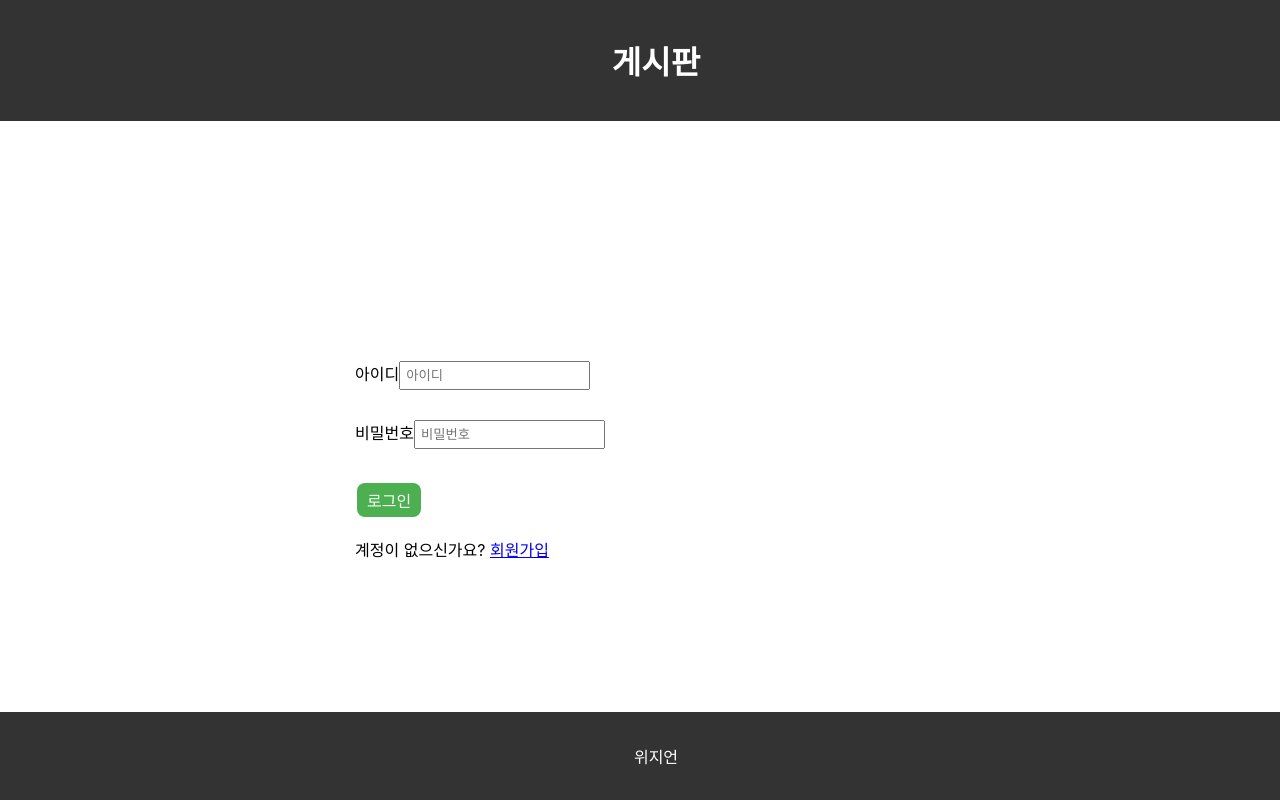
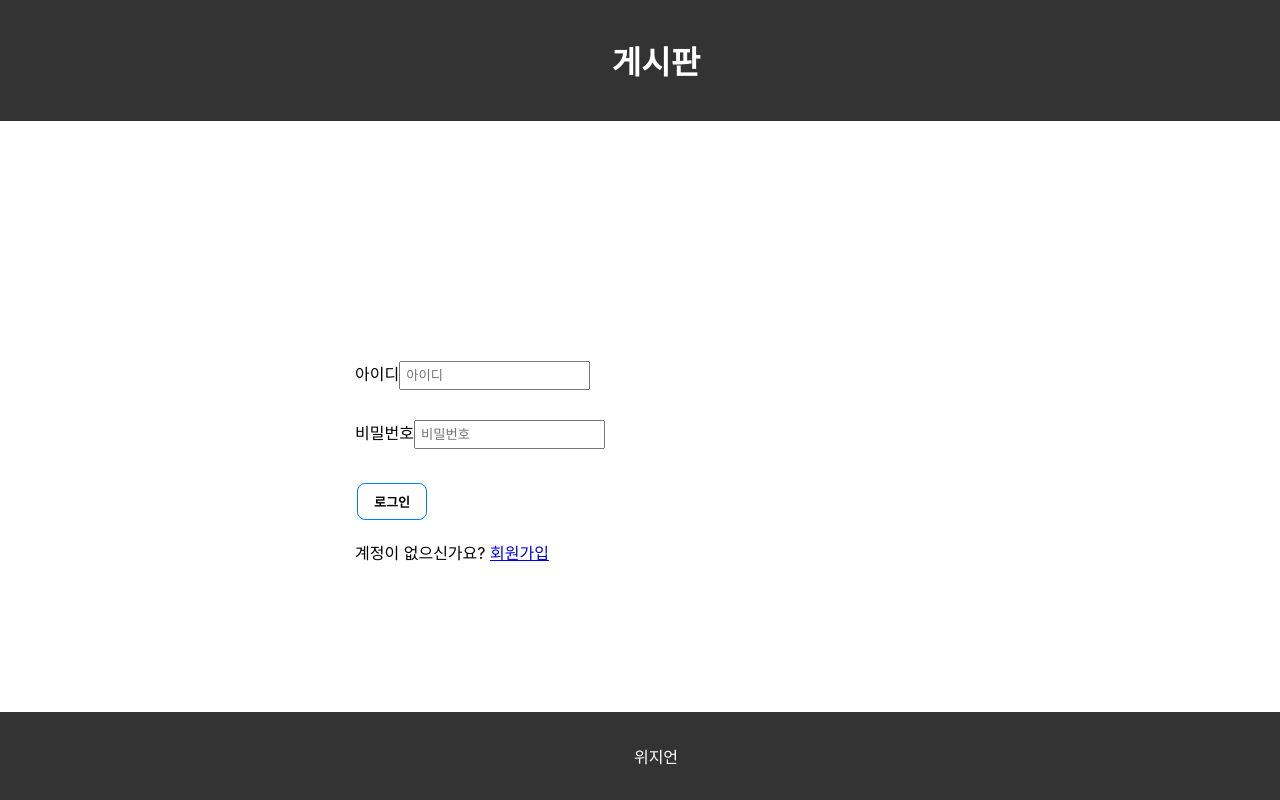
Before and after one commit to kimsinha11/React_0122, a React (Create React App) app: page / in a window 1280 px wide. Shown: the top 800 px of the page. Built offline with nearby package versions, Linux system fonts and the light colour scheme.

Commit message:
js 완료

```diff
--- a/src/App.css
+++ b/src/App.css
@@ -93,39 +93,25 @@
   padding-right: 180px;
 }
 
-.LoginButton,
-.LogoutButton {
-  background-color: #007bff;
-  color: white;
-  padding: 8px 16px;
-  border: none;
-  border-radius: 4px;
-  text-decoration: none;
-  cursor: pointer;
-  transition: background-color 0.3s;
-}
-
-.LoginButton:hover,
-.LogoutButton:hover {
-  background-color: #0056b3;
-}
 
 
 button {
-  background-color: #4CAF50; /* Green background */
+  background-color: #f7e9f1; /* Green background */
   border: none; /* Remove border */
-  color: white; /* White text */
-  padding: 15px 32px; /* Padding */
+  color: rgb(3, 3, 3); /* White text */
+  padding: 10px 15px; /* Padding */
   text-align: center; /* Center text */
   text-decoration: none; /* Remove underline */
   display: inline-block; /* Display as inline-block */
-  font-size: 16px; /* Font size */
+  font-size: 13px; /* Font size */
   margin: 4px 2px; /* Margin */
   transition-duration: 0.4s; /* Transition duration */
   cursor: pointer; /* Pointer cursor */
   border-radius: 8px; /* Border radius */
+  font-weight: bold; /* 글자를 */
+
 }
 
 button:hover {
-  background-color: #45a049; /* Darker green on hover */
+  background-color: #e969b8; /* Darker green on hover */
 }
--- a/src/App.js
+++ b/src/App.js
@@ -5,7 +5,6 @@ import Footer from './components/Footer';
 import Login from './pages/Login';
 import Home from './pages/Home';
 import './App.css';
-
 
 function App() {
   const [isLoggedIn, setIsLoggedIn] = useState(false);
@@ -19,20 +18,18 @@ function App() {
   };
 
   return (
+    <div className="App">
 
-      <div className="App">
-        <Header title="게시판" isLoggedIn={isLoggedIn} />
+      <Header title="게시판" isLoggedIn={isLoggedIn} onLogout={handleLogout} />
         <Routes>
-        <Route path="/" element={<Login onLogin={handleLogin} />} />
-            {isLoggedIn ? (
-        <Route path="/home" element={<Home isLoggedIn={isLoggedIn} onLogout={handleLogout} />} />
-          ) : (
-        <Route path="*" element={<Navigate to="/" />} />
-         )}
+          <Route path="/" element={<Login onLogin={handleLogin} />} />
+          <Route path="/home" element={<Home isLoggedIn={isLoggedIn} onLogout={handleLogout} />} />
+          {/* Redirect to login page if not logged in */}
+          {!isLoggedIn && <Route path="*" element={<Navigate to="/" />} />}
         </Routes>
         <Footer content="위지언" />
-      </div>
 
+    </div>
   );
 }
 
--- a/src/components/Header.js
+++ b/src/components/Header.js
@@ -1,7 +1,7 @@
 import React from 'react';
 import { Link, useNavigate } from 'react-router-dom';
-import '../App.css';
-function Header({ title, isLoggedIn }) {
+
+function Header({ title, isLoggedIn, onLogout }) {
   const navigate = useNavigate();
 
   const handleHomeClick = () => {
@@ -14,6 +14,11 @@ function Header({ title, isLoggedIn }) {
 
   const handleContactClick = () => {
     navigate('/contact');
+  };
+
+  const handleLogout = () => {
+    onLogout(); // 로그아웃 수행
+    navigate('/login'); // 로그아웃 후 '/'로 이동
   };
 
   return (
@@ -31,6 +36,9 @@ function Header({ title, isLoggedIn }) {
             <li>
               <button onClick={handleContactClick}>연락</button>
             </li>
+            <li>
+              <button className="logout-button" onClick={handleLogout}>로그아웃</button>
+            </li>
           </ul>
         </nav>
       )}
--- a/src/pages/Login.js
+++ b/src/pages/Login.js
@@ -42,7 +42,14 @@ function Login({ onLogin }) {
             />
           </Form.Group>
           <br />
-          <button type="button" onClick={handleLogin}>로그인</button>
+          <button type="button" onClick={handleLogin} style={{
+    border: '1px solid #007bff',
+    backgroundColor: '#fff',
+    color: '#000',
+    padding: '8px 16px',
+    cursor: 'pointer',
+    transition: 'background-color 0.3s, color 0.3s'
+  }}>로그인</button>
           <br />
           <p>계정이 없으신가요? <Link to="/signup">회원가입</Link></p>
         </Form>
```
